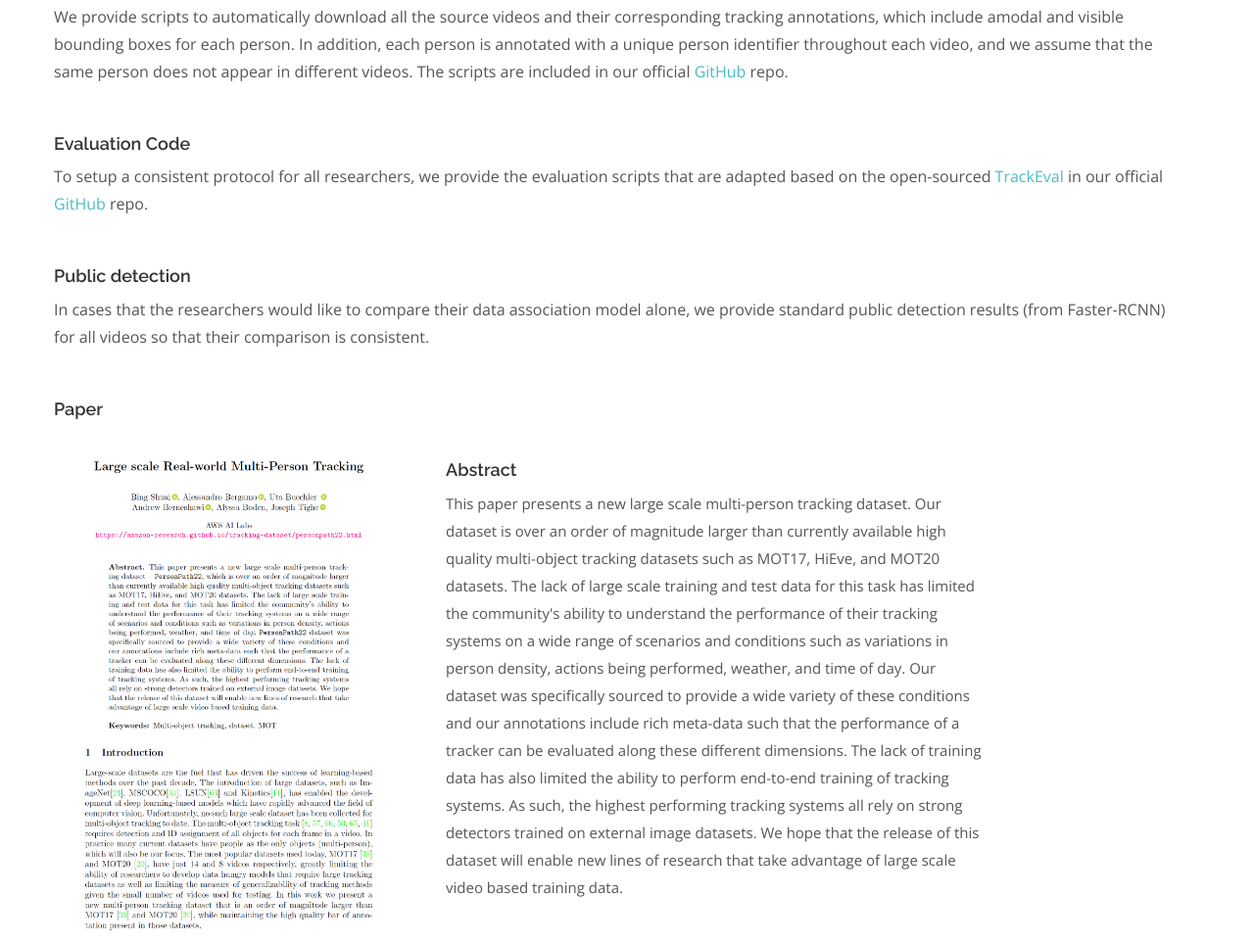
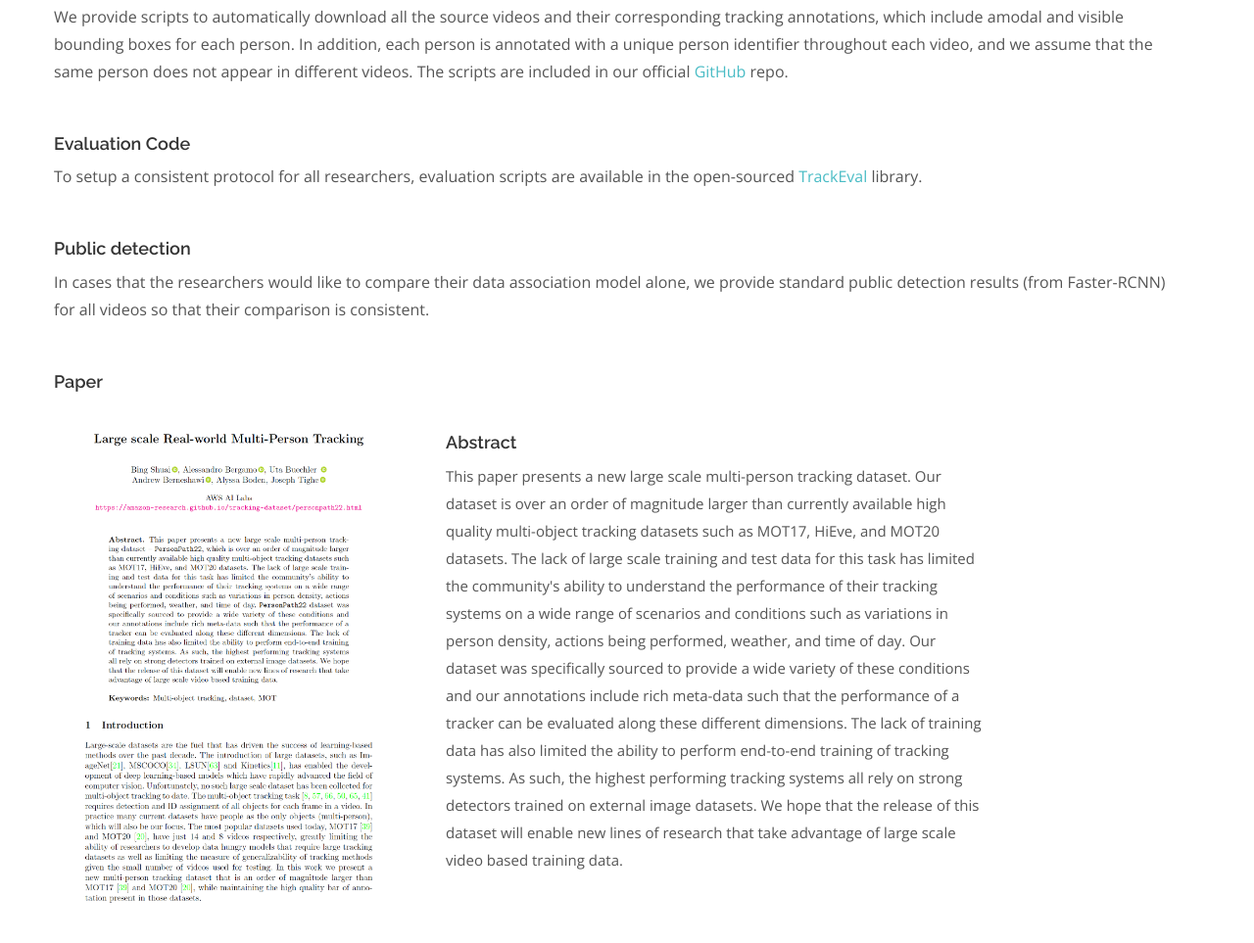
Before and after one commit to amazon-science/tracking-dataset, a plain HTML site: page personpath22.html in a window 1280 px wide. Shown: the part 2461-3424 px from the top of the page at 98% size. Drawn offline with nearby package versions, Linux system fonts and the light colour scheme.

Commit message:
Minor website update

```diff
--- a/personpath22.html
+++ b/personpath22.html
@@ -246,8 +246,7 @@
 				The scripts are included in our official <a href="https://github.com/amazon-research/tracking-dataset"> GitHub</a> repo.</p>
       <h4>Evaluation Code</h4>
 <!--			<p class="large" style="color:red">TODO: UPDATE TEXT, LICENSE AND ADD LINKS.</p>-->
-			<p class="large">To setup a consistent protocol for all researchers, we provide the evaluation scripts that are adapted based on the open-sourced <a href="https://github.com/JonathonLuiten/TrackEval">TrackEval</a>
-				in our official <a href="https://github.com/amazon-research/tracking-dataset"> GitHub</a> repo.
+			<p class="large">To setup a consistent protocol for all researchers, evaluation scripts are available in the open-sourced <a href="https://github.com/JonathonLuiten/TrackEval">TrackEval</a> library.
 <!--			<h4>License</h4>-->
 		<h4> Public detection </h4>
 		    <p class="large"> In cases that the researchers would like to compare their data association model alone,
```
